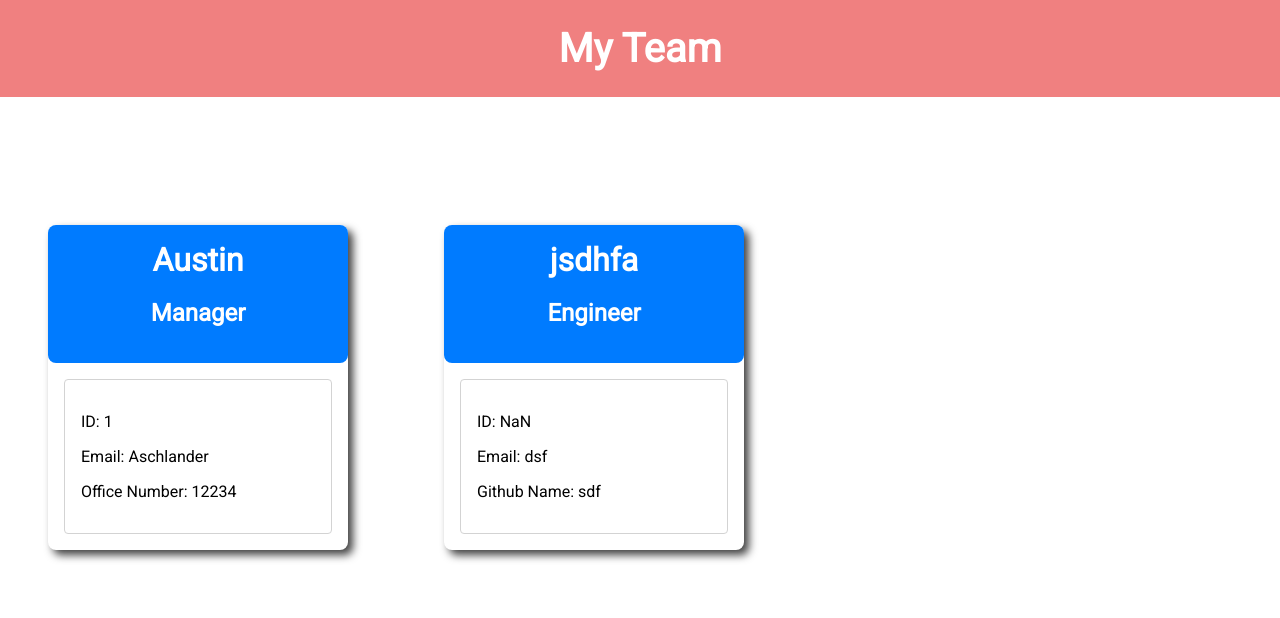
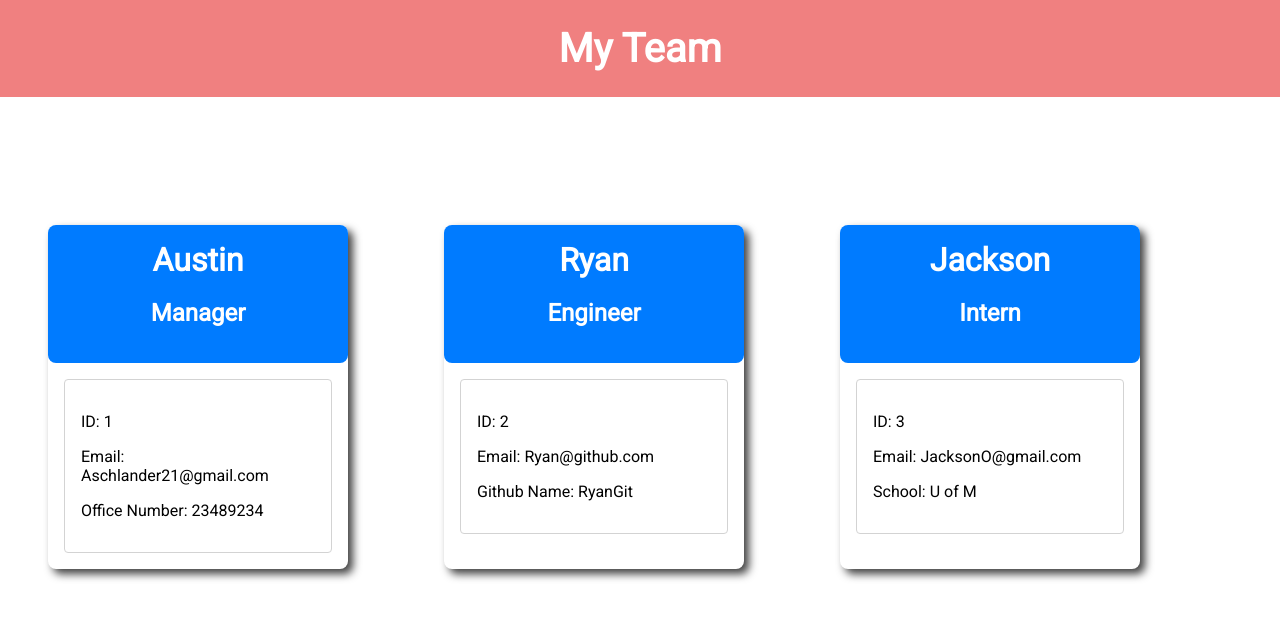
Before and after one commit to Ajschlander/team-generator, a website: page output/index.html in a window 1280 px wide. Drawn offline with Linux system fonts and the light colour scheme.

Commit message:
Updated ReadMe

```diff
--- a/output/index.html
+++ b/output/index.html
@@ -26,19 +26,30 @@
                 </div>
                 <div class="info-container">
                     <p class="info">ID: 1</p>
-                    <p class="info">Email: Aschlander</p>
-                    <p class="info">Office Number: 12234</p>
+                    <p class="info">Email: Aschlander21@gmail.com</p>
+                    <p class="info">Office Number: 23489234</p>
                 </div>
                 </div>
             <div class="card">
                 <div class="top">
-                    <h1>jsdhfa</h1>
+                    <h1>Ryan</h1>
                     <h2>Engineer</h2>
                 </div>
                 <div class="info-container">
-                    <p class="info">ID: NaN</p>
-                    <p class="info">Email: dsf</p>
-                    <p class="info">Github Name: sdf</p>
+                    <p class="info">ID: 2</p>
+                    <p class="info">Email: Ryan@github.com</p>
+                    <p class="info">Github Name: RyanGit</p>
+                </div>
+                </div>
+            <div class="card">
+                <div class="top">
+                    <h1>Jackson</h1>
+                    <h2>Intern</h2>
+                </div>
+                <div class="info-container">
+                    <p class="info">ID: 3</p>
+                    <p class="info">Email: JacksonO@gmail.com</p>
+                    <p class="info">School: U of M</p>
                 </div>
                 </div>
 </body>
```
Also changed, not shown: README.md, assets/gifs/homework.gif (added), assets/images/homeworkss.png (added).
